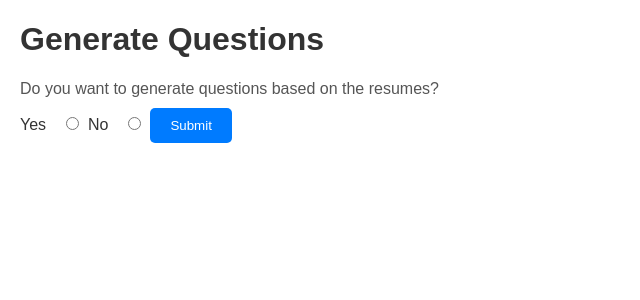
After one commit to Harsh-1309/axis-llm-hack, a Flask app: template app/templates/generate_questions.html in a window 1280 px wide. The commit adds this page. Shown: the top 300 px of the page, without its empty margins (0-640 px from the left). Run offline with Flask 3, Linux system fonts and the light colour scheme; the template is opened without the code that fills it, so the values that code supplies are empty.

Commit message:
update html css

```diff
--- /dev/null
+++ b/app/static/generate_questions.css
@@ -0,0 +1,35 @@
+body {
+    font-family: Arial, sans-serif;
+    margin: 20px;
+}
+
+h1 {
+    color: #333;
+}
+
+form {
+    margin-top: 20px;
+}
+
+p {
+    margin-bottom: 10px;
+    color: #555;
+}
+
+label {
+    margin-right: 10px;
+    color: #333;
+}
+
+input[type="radio"] {
+    margin-right: 5px;
+}
+
+button {
+    background-color: #007bff;
+    color: #fff;
+    padding: 10px 20px;
+    border: none;
+    border-radius: 5px;
+    cursor: pointer;
+}
--- /dev/null
+++ b/app/templates/generate_questions.html
@@ -0,0 +1,18 @@
+<!DOCTYPE html>
+<html>
+<head>
+    <title>Generate Questions</title>
+    <link rel="stylesheet" type="text/css" href="{{ url_for('static', filename='generate_questions.css') }}">
+</head>
+<body>
+    <h1>Generate Questions</h1>
+    <form action="{{ url_for('generate_questions', num_candidates=num_candidates) }}" method="post">
+        <p>Do you want to generate questions based on the resumes?</p>
+        <label for="generate_option_yes">Yes</label>
+        <input type="radio" id="generate_option_yes" name="generate_option" value="yes" required>
+        <label for="generate_option_no">No</label>
+        <input type="radio" id="generate_option_no" name="generate_option" value="no">
+        <button type="submit">Submit</button>
+    </form>
+</body>
+</html>
```
Also changed, not shown: app/static/extract_resume.css (added, +34 -0 lines), app/static/score_resume.css (added, +35 -0 lines), app/static/shortlist_candidates.css (added, +32 -0 lines), app/templates/extract_resumes.html (added, +15 -0 lines), app/templates/index.html (+7 -2 lines), app/templates/score_resumes.html (added, +18 -0 lines), app/templates/shortlist_candidates.html (added, +15 -0 lines).
